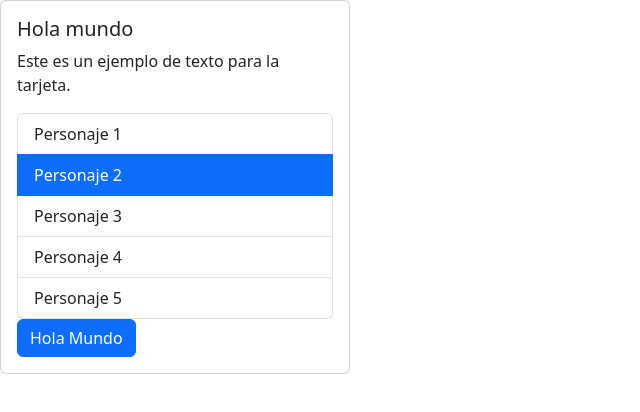
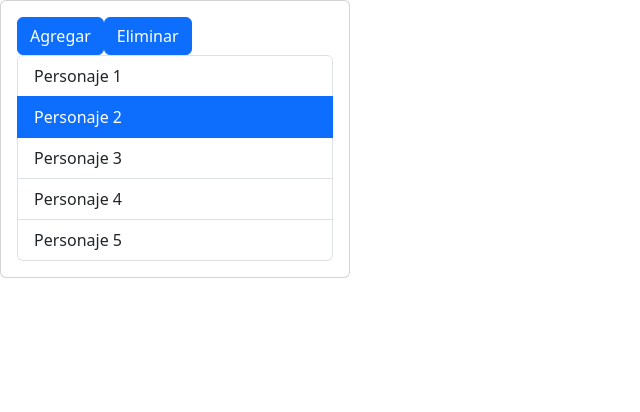
Before and after one commit to alezithop/aprende-react-ahora-curso-de-HolaMundo, a React (Vite) app: page / in a window 1280 px wide. Shown: the top 412 px of the page, without its empty margins (0-640 px from the left). Built offline with nearby package versions, Linux system fonts and the light colour scheme.

Commit message:
Agregar y eliminar elementos de la lista

```diff
--- a/src/App.tsx
+++ b/src/App.tsx
@@ -4,42 +4,54 @@
 import { useState } from "react";
 
 function App() {
-  const [isLoading, setIsLoading] = useState(false);
-  const handleClick = () => setIsLoading(!isLoading);
-
-  const list = [
+  const [data, setData] = useState([
     "Personaje 1",
     "Personaje 2",
     "Personaje 3",
     "Personaje 4",
     "Personaje 5",
-  ];
-
-  // const list: string[] = [];
-
-  const handleSelect = (elemento: string) => {
-    console.log("Imprimiendo: ", elemento);
-  };
-
-  // código jsx aquí -> se va a transformar a llamadas de React.createElement
+  ]);
+  // const [isLoading, setIsLoading] = useState(false);
+  // const handleClick = () => setIsLoading(!isLoading);
+  // const list = [
+  //   "Personaje 1",
+  //   "Personaje 2",
+  //   "Personaje 3",
+  //   "Personaje 4",
+  //   "Personaje 5",
+  // ];
+  // // const list: string[] = [];
+  // const handleSelect = (elemento: string) => {
+  //   console.log("Imprimiendo: ", elemento);
+  // };
+  // // código jsx aquí -> se va a transformar a llamadas de React.createElement
+  // return (
+  //   <Card>
+  //     <CardBody
+  //       title="Hola mundo"
+  //       text="Este es un ejemplo de texto para la tarjeta."
+  //       // text2="Este es un texto opcional adicional." // <- Este texto es un parametro opcional
+  //     />
+  //     {list.length !== 0 ? (
+  //       <List data={list} onSelect={handleSelect} />
+  //     ) : (
+  //       "No hay contenido"
+  //     )}
+  //     {
+  //       <Button isLoading={isLoading} onClick={handleClick}>
+  //         Hola Mundo
+  //       </Button>
+  //       // <Button type="button" class="btn btn-secondary">Secondary</Button>
+  //     }
+  //   </Card>
+  // );
+  const addMinion = () => setData([...data, "Minion"]);
+  const deleteMinion = () => setData(data.slice(0, -1));
   return (
     <Card>
-      <CardBody
-        title="Hola mundo"
-        text="Este es un ejemplo de texto para la tarjeta."
-        // text2="Este es un texto opcional adicional." // <- Este texto es un parametro opcional
-      />
-      {list.length !== 0 ? (
-        <List data={list} onSelect={handleSelect} />
-      ) : (
-        "No hay contenido"
-      )}
-      {
-        <Button isLoading={isLoading} onClick={handleClick}>
-          Hola Mundo
-        </Button>
-        // <Button type="button" class="btn btn-secondary">Secondary</Button>
-      }
+      <Button onClick={addMinion}>Agregar</Button>
+      <Button onClick={deleteMinion}>Eliminar</Button>
+      <List data={data} />
     </Card>
   );
 }
--- a/src/components/Button.tsx
+++ b/src/components/Button.tsx
@@ -2,7 +2,7 @@
 
 type ButtonProps = {
   children: ReactNode;
-  isLoading: boolean;
+  isLoading?: boolean;
   onClick: () => void;
 };
 
```
